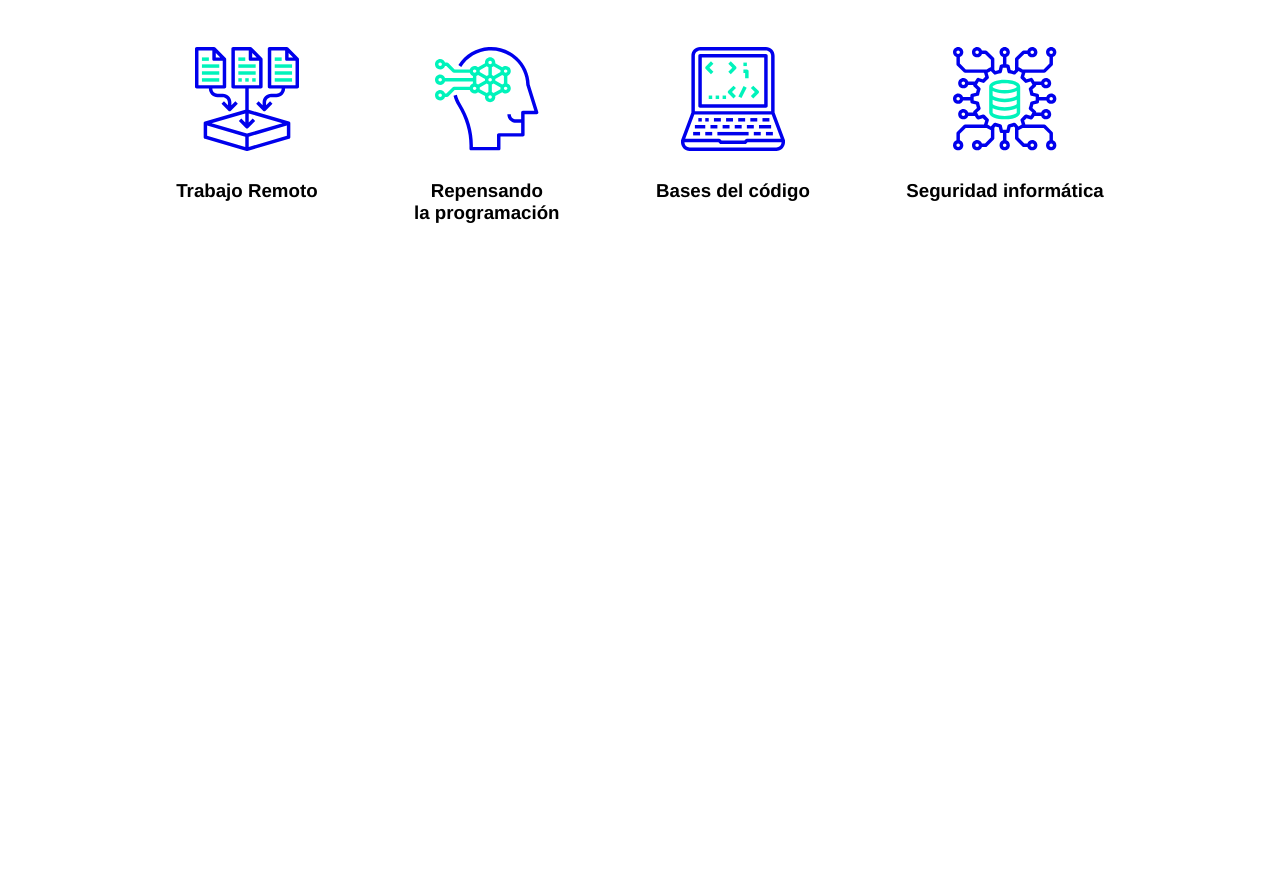
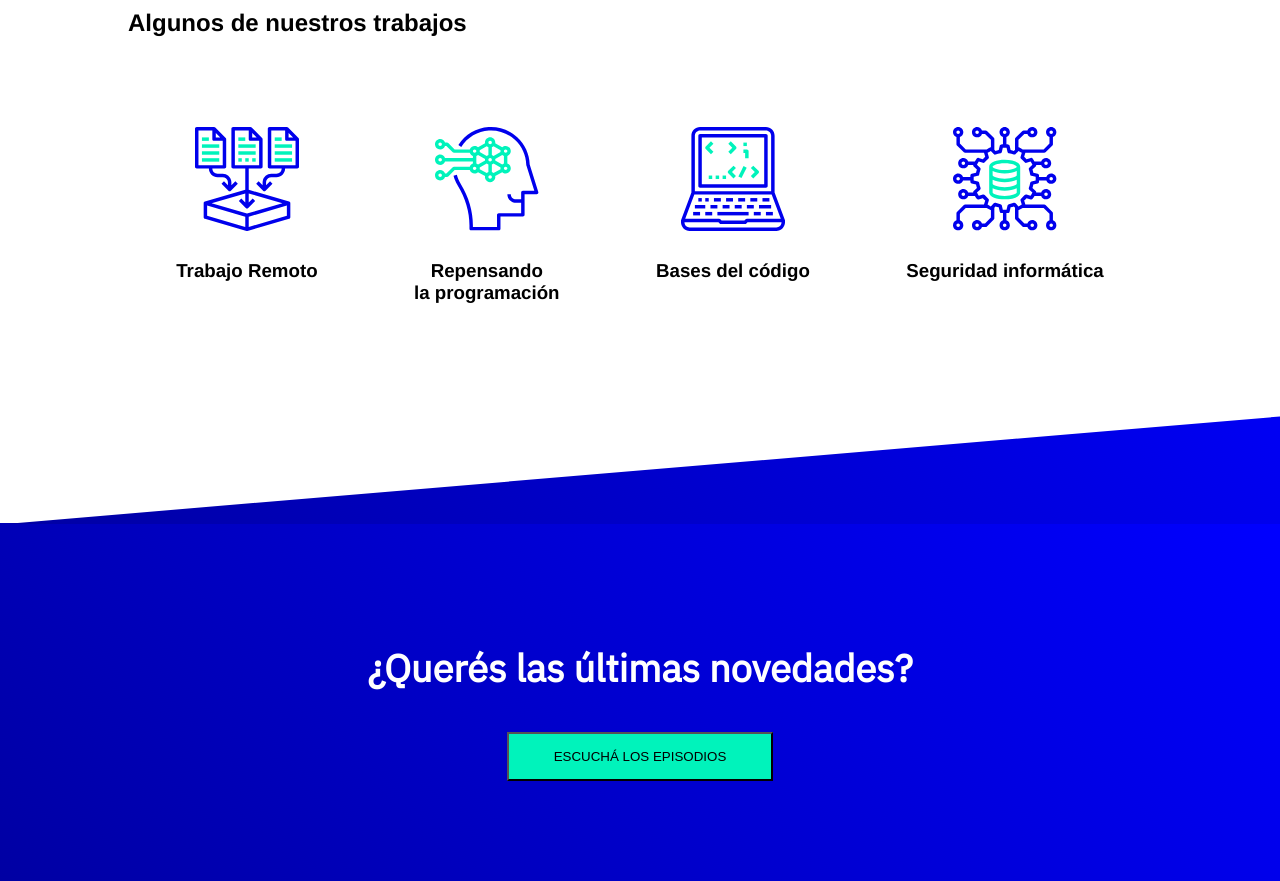
Before and after one commit to avanegasp/podcast, a plain HTML site: page index.html in a window 1280 px wide. Shown: the part 3123-4004 px from the top of the page. Before the commit the page ends 3407 px from the top, so only its background shows below. Drawn offline with Linux system fonts and the light colour scheme.

Commit message:
News section done

```diff
--- a/index.html
+++ b/index.html
@@ -109,38 +109,31 @@
                 </li>
             </ul>
         </div>
+        <div class="episodes-color-three"></div>
+    </section>
+
+    <section class="news">
+        <div class="news-container">
+            <div class="text-news">
+            <h2>¿Querés las últimas novedades?</h2>
+                <button>Escuchá los episodios</button>
+            </div>
+        </div>
     </section>
 
 </body>
 
 </html>
-    <!-- <div class="c-info">
-        <div class="col span-1-of-4">
-            <img src="images/icon1.svg" alt="">
-            <h3>CONSIGNA TU PROPIEDAD</h3>
-            <p>Lorem ipsum dolor sit amet, consectetur adipisicing elit. Aliquid enim ab suscipit, voluptas
-                laborum nulla quia nihil vel ullam incidunt ipsa ad iste sapiente ducimus, iusto, blanditiis
-                laudantium. Beatae, laboriosam?</p>
+
+
+<!-- <section>
+    <div class="container">
+        <div class="image">
+            <img src="" alt="">
         </div>
-        <div class="col span-1-of-4">
-            <img src="images/icon2.svg" alt="">
-            <h3>CONSIGNA TU PROPIEDAD</h3>
-            <p>Lorem ipsum dolor sit amet, consectetur adipisicing elit. Aliquid enim ab suscipit, voluptas
-                laborum nulla quia nihil vel ullam incidunt ipsa ad iste sapiente ducimus, iusto, blanditiis
-                laudantium. Beatae, laboriosam?</p>
+        <div class="text">
+            <h2></h2>
+            <p></p>
         </div>
-        <div class="col span-1-of-4">
-            <img src="images/icon3.svg" alt="">
-            <h3>CONSIGNA TU PROPIEDAD</h3>
-            <p>Lorem ipsum dolor sit amet, consectetur adipisicing elit. Aliquid enim ab suscipit, voluptas
-                laborum nulla quia nihil vel ullam incidunt ipsa ad iste sapiente ducimus, iusto, blanditiis
-                laudantium. Beatae, laboriosam?</p>
-        </div>
-        <div class="col span-1-of-4">
-            <img src="images/icon4.svg" alt="">
-            <h3>CONSIGNA TU PROPIEDAD</h3>
-            <p>Lorem ipsum dolor sit amet, consectetur adipisicing elit. Aliquid enim ab suscipit, voluptas
-                laborum nulla quia nihil vel ullam incidunt ipsa ad iste sapiente ducimus, iusto, blanditiis
-                laudantium. Beatae, laboriosam?</p>
-        </div>
-    </div> -->
+    </div>
+</section> -->
--- a/styles/style.css
+++ b/styles/style.css
@@ -106,14 +106,29 @@ line-height: 24px;
 
 /* Episodios */
 
-
-
+/* Clip path */
 .episodes-color{
   clip-path: polygon(100% 64%, 0% 100%, 100% 100%);
 	width: 100%;
 	height: 300px;
   background-image: linear-gradient(225deg, #0000FF 0%, #0000A3 100%);
   margin-bottom: -32px;
+}
+
+.episodes-color-two{
+  clip-path: polygon(0 78%, 0% 100%, 98% 78%);
+  width: 100%;
+	height: 500px;
+  background-image: linear-gradient(225deg, #0000FF 0%, #0000A3 100%);
+  margin-top: -390px;
+}
+
+.episodes-color-three{
+  clip-path: polygon(100% 64%, 0% 100%, 100% 100%);
+	width: 100%;
+	height: 300px;
+  background-image: linear-gradient(225deg, #0000FF 0%, #0000A3 100%);
+  margin-bottom: -1px;
 }
 
 .container{
@@ -132,13 +147,6 @@ line-height: 24px;
   margin-right: 70px;
 }
 
-.episodes-color-two{
-  clip-path: polygon(0 78%, 0% 100%, 98% 78%);
-  width: 100%;
-	height: 500px;
-  background-image: linear-gradient(225deg, #0000FF 0%, #0000A3 100%);
-  margin-top: -390px;
-}
 .episodes-title h2{
   position: relative;
   display: inline-block;
@@ -156,6 +164,7 @@ line-height: 24px;
 .episodes-two{
   margin-bottom: 50px;
 }
+
 
 /* Menu btn */
 .header .menu-btn {
@@ -286,12 +295,12 @@ display: none;
 /* Themes */
 
 .caracteristicas h2{
-  margin-bottom: 50px;
+  margin-bottom: 90px;
 }
 
 .c-container{
   width: 80%;
-  padding-top: 60px;
+  padding-top: 100px;
   margin: auto;
 }
 
@@ -299,6 +308,7 @@ display: none;
   display: flex;
   justify-content: space-around;
   list-style: none;
+  margin-bottom: -140px;
 }
 
 .themes li{
@@ -310,8 +320,36 @@ display: none;
   margin-bottom: 60px;
 }
 
+/* SECTION NEWS */
 
+.news-container{
+  /* width: 80%; */
+  padding-top: 120px;
+  padding-bottom: 100px;
+  margin: auto;
+}
 
+.news{
+  background-image: linear-gradient(225deg, #0000FF 0%, #0000A3 100%);
+}
+
+.text-news{
+  text-align: center;
+}
+
+.text-news h2{
+  margin-bottom: 40px;
+  font-family: 'IBM Plex Sans', sans-serif;
+  font-size: 38px;
+  color: #FFFFFF;
+  letter-spacing: 0;
+}
+
+.text-news button{
+  padding: 15px 45px 15px 45px;
+  background-color: #00F3BB ;
+  text-transform: uppercase;
+}
 
 @media (max-width: 768px) {
 
```
